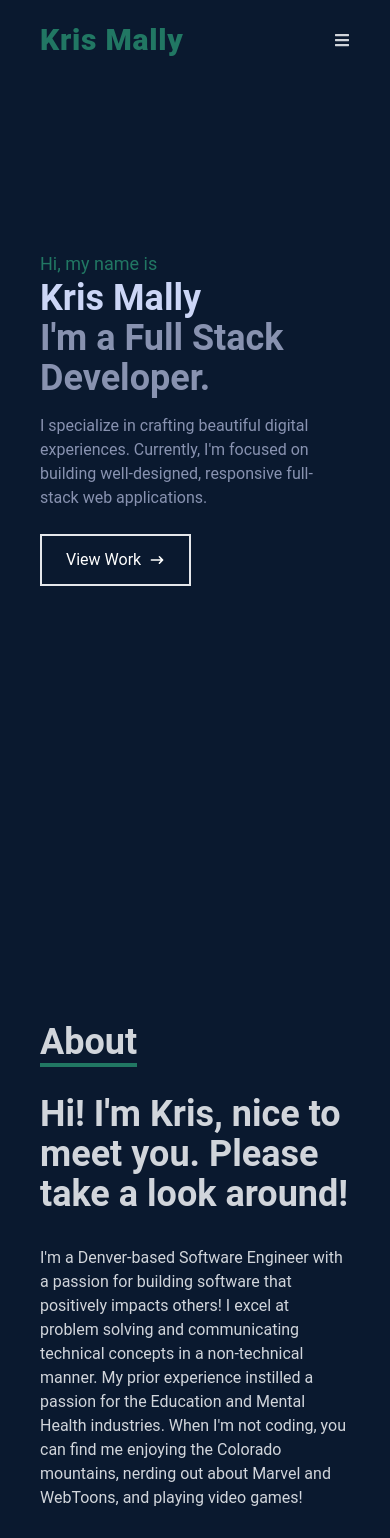
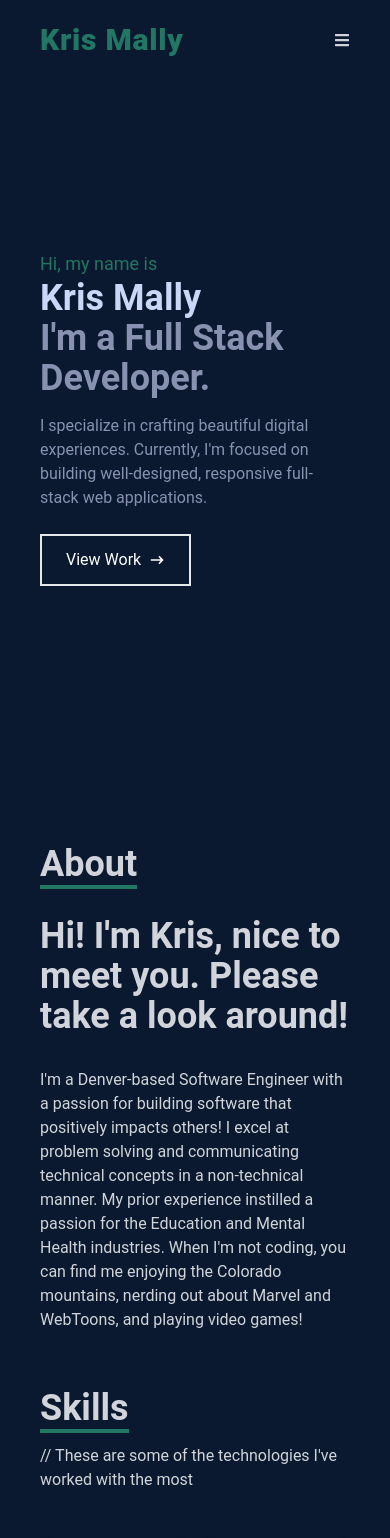
Before and after one commit to krismally/portfolio-react-app, a React (Create React App) app: page / in a window 390 px wide. Shown: the top 1538 px of the page. Built offline with nearby package versions, Linux system fonts and the light colour scheme; grey boxes are pictures that could not be loaded.

Commit message:
Correct mobile layout

```diff
--- a/src/components/About.jsx
+++ b/src/components/About.jsx
@@ -1,7 +1,7 @@
 
 const About = () => {
   return (
-    <div name='about' className="w-full h-screen bg-[#0a192f] text-gray-300">
+    <div name='about' className="w-full md:h-screen pb-10 bg-[#0a192f] text-gray-300">
         <div className="flex flex-col justify-center items-center w-full h-full">
             <div className="max-w-[1000px] w-full grid grid-cols-2 gap-8">
                 <div className="sm:text-right pb-8 pl-10">
--- a/src/components/Contact.jsx
+++ b/src/components/Contact.jsx
@@ -2,7 +2,7 @@
 
 const Contact = () => {
   return (
-    <div name='contact' className='w-full h-screen bg-[#0a192f] flex justify-center items-center p-4 px-10'>
+    <div name='contact' className='w-full md:h-screen bg-[#0a192f] flex justify-center items-center p-4 px-10'>
         <form method='post' action="https://getform.io/f/e2e2b7fb-1b02-42cc-98cd-8a70c7f9c1c8" className='flex flex-col max-w-[600px] w-full'>
             <div className='pb-8'>
                 <p className='text-4xl font-bold inline border-b-4 border-[#217763] text-gray-300'>Contact</p>
--- a/src/components/Home.jsx
+++ b/src/components/Home.jsx
@@ -1,5 +1,6 @@
 import React from 'react'
 import {HiArrowNarrowRight} from 'react-icons/hi'
+import { Link } from 'react-scroll'
 
 const Home = () => {
   return (
@@ -11,12 +12,14 @@
             <h2 className='text-4xl sm:text-7xl font-bold text-[#8892b0]'>I'm a Full Stack Developer.</h2>
             <p className='text-[#8892b0] py-4 max-w-[700px]'>I specialize in crafting beautiful digital experiences. Currently, I'm focused on building well-designed, responsive full-stack web applications.</p>
             <div>
+                <Link to='projects' smooth={true} duration={500}>
                 <button className='text-white group border-2 px-6 py-3 my-2 flex items-center hover:bg-[#217763]'>
                     View Work
                     <span className='group-hover:rotate-90 duration-300'>
                         <HiArrowNarrowRight className='ml-2' />
                     </span>
                 </button>
+                </Link>
             </div>
         </div>
     </div>
--- a/src/components/Skills.jsx
+++ b/src/components/Skills.jsx
@@ -1,7 +1,7 @@
 
 const Skills = () => {
   return (
-    <div name='skills' className="w-full h-screen bg-[#0a192f] text-gray-300">
+    <div name='skills' className="w-full md:h-screen bg-[#0a192f] text-gray-300">
     {/* Container */}
     <div className="max-w-[1000px] mx-auto p-4 px-10 flex flex-col justify-center w-full h-full">
         <div>
```
